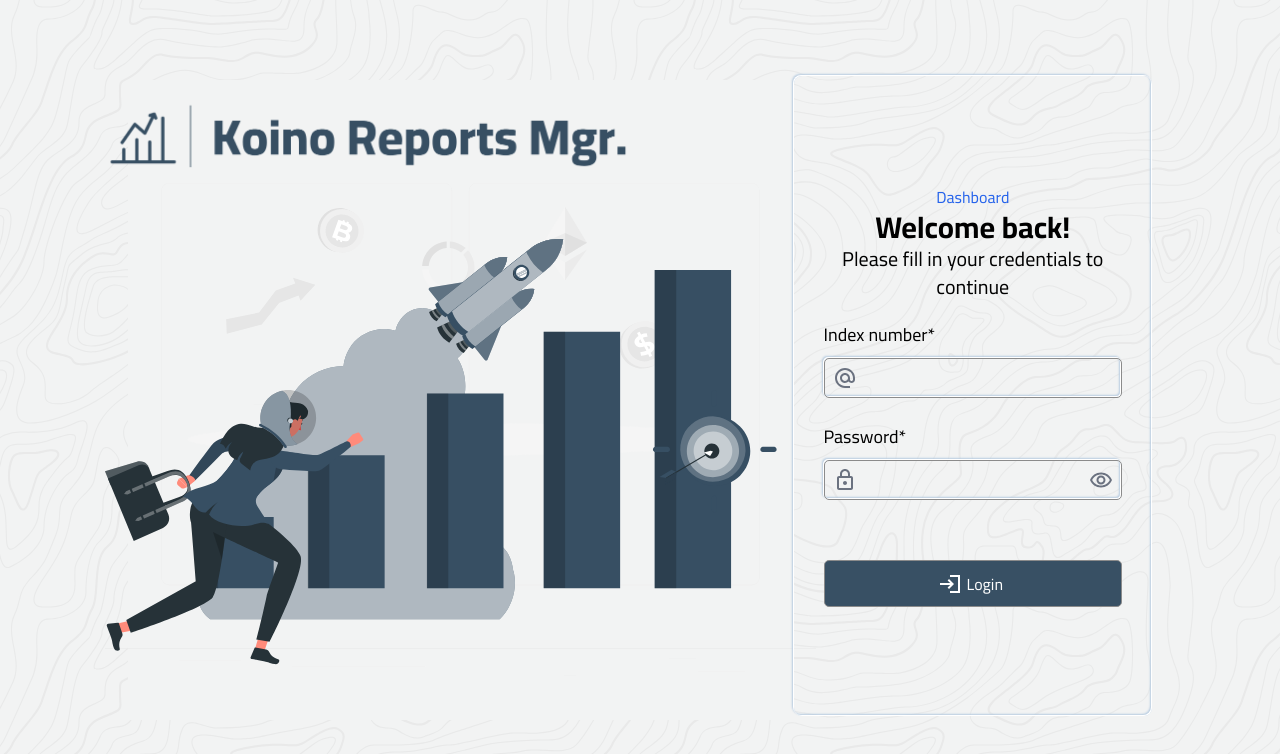
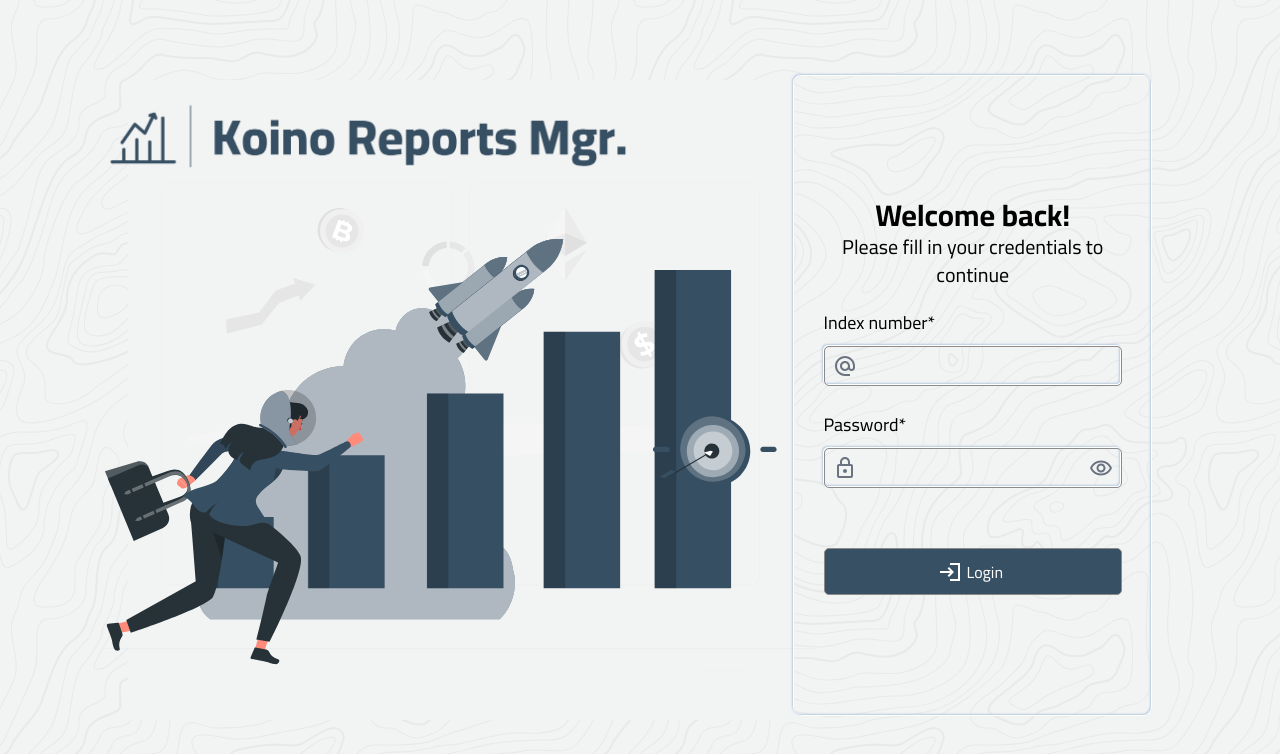
Before and after one commit to enassa/report-manager-admin-ui, a React (Vite) app: page /login in a window 1280 px wide. Shown: the top 754 px of the page. Built offline with nearby package versions, Linux system fonts and the light colour scheme.

Commit message:
removed easy navigate

```diff
--- a/src/pages/auth/login/Login.jsx
+++ b/src/pages/auth/login/Login.jsx
@@ -59,12 +59,12 @@ export default function Login() {
           </div>
         </div>
         <div className="w-full md:w-[35%] h-full bg-transparent bg-[#F2F3F3] animate-rise md:p-[30px] p-[10px]  flex justify-center flex-col shadow-neuroInsert rounded-lg overflow-hidden">
-          <span
+          {/* <span
             onClick={() => navigate(ROUTES.dashboard.url)}
             className="text-blue-600"
           >
             Dashboard
-          </span>
+          </span> */}
           <div className="w-full absolute top-0 left-0  h-[5px]">
             {loading && <SlimLoader />}
           </div>
```
